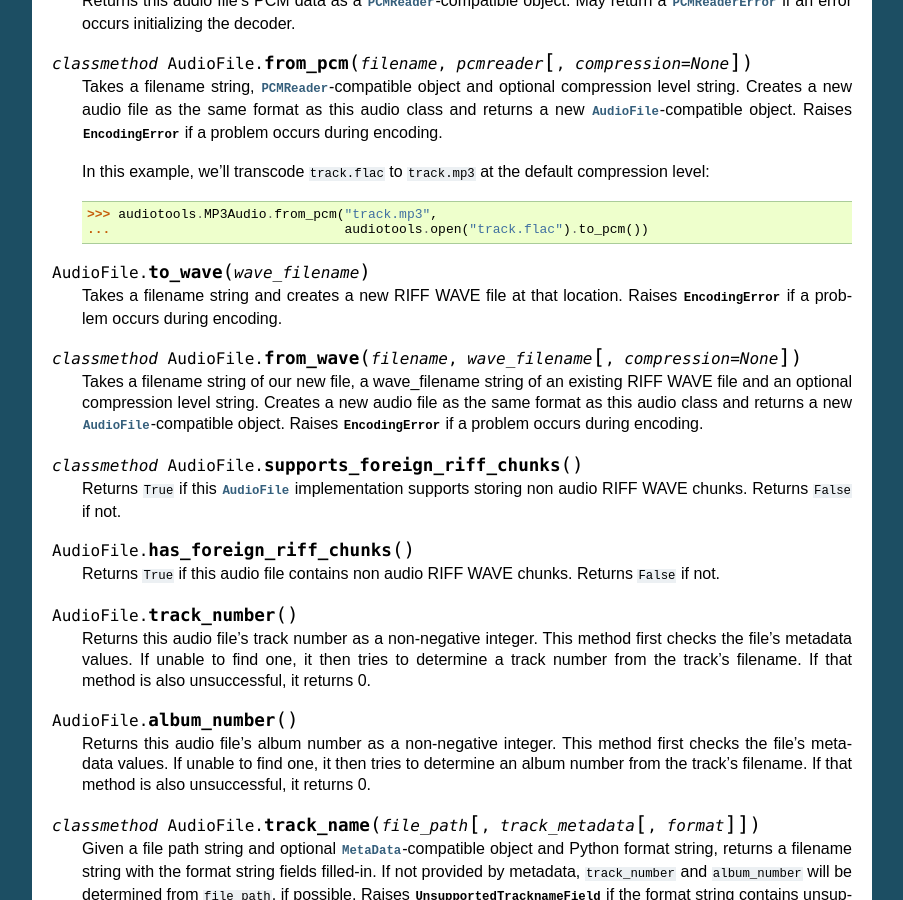
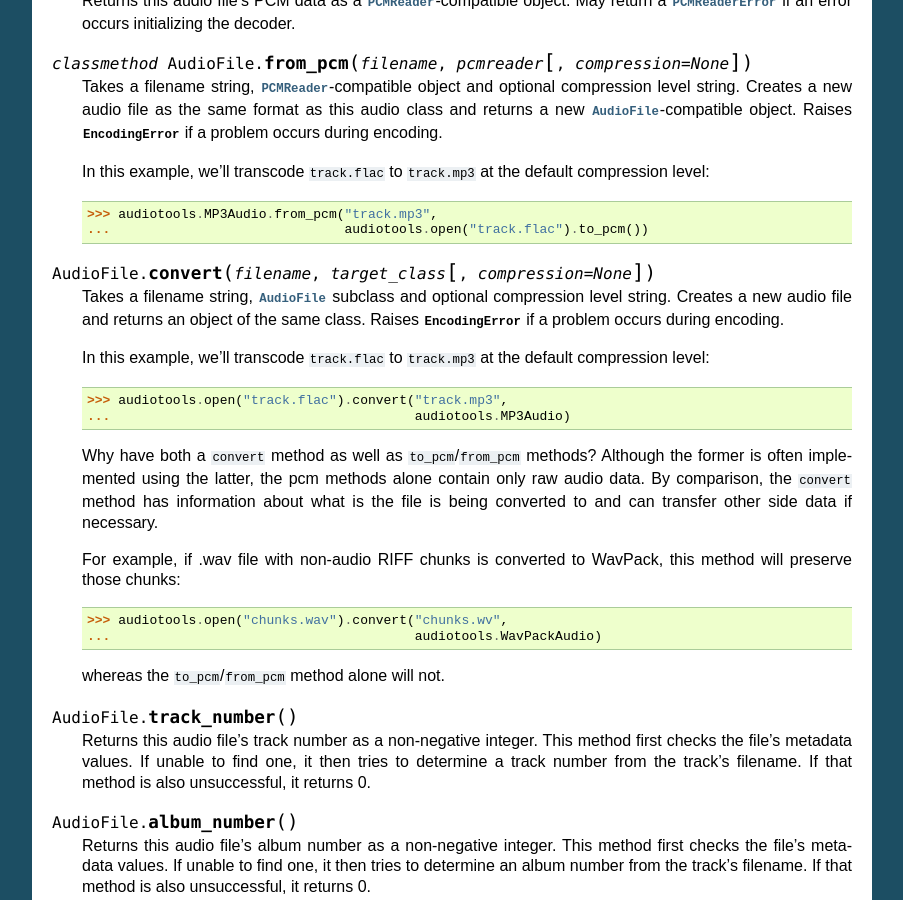
Before and after one commit to tuffy/python-audio-tools, a Sphinx documentation site: the page built from docs/programming/source/audiotools.rst, in a window 1280 px wide and 900 px high, scrolled down 3850 px. Shown: the whole window, without its empty margins (198-1101 px from the left). Built offline with Sphinx 7.4.7, drawn with Linux system fonts in a browser that asks for light colours; some of the changed text lies outside the part shown.

Commit message:
Finish up convert() method conversion by adding documentation.
This essentially means that an audio file potentially has 3 levels of data:

1) the raw PCM data handled by to_pcm()/from_pcm()
2) side data like non-audio RIFF chunks handled by convert()
3) human-centric data handled by get_metadata()/set_metadata()

It's tempting to combine levels 2 and 3 into one.
For instance, WaveAudio could return a RIFFChunks MetaData object
which would place non-audio RIFF chunks with a set_metadata() call.

The reason that approach is a Bad Idea is because WavPack and Shorten
need to have those chunks - which we won't be editing anyway - at encode-time.
Otherwise, we'll need to *rewrite the whole file* in order to add them later.
So, short of combining the encoding/metadata setting into a single step
(which would require a method like convert() anyway), this is probably
the best way of handling that data for now.

```diff
--- a/docs/programming/source/audiotools.rst
+++ b/docs/programming/source/audiotools.rst
@@ -288,29 +288,34 @@ AudioFile Objects
    >>> audiotools.MP3Audio.from_pcm("track.mp3",
    ...                              audiotools.open("track.flac").to_pcm())
 
-.. method:: AudioFile.to_wave(wave_filename)
+.. method:: AudioFile.convert(filename, target_class[, compression=None])
 
-   Takes a filename string and creates a new RIFF WAVE file
-   at that location.
+   Takes a filename string, :class:`AudioFile` subclass
+   and optional compression level string.
+   Creates a new audio file and returns an object of the same class.
    Raises :exc:`EncodingError` if a problem occurs during encoding.
 
-.. classmethod:: AudioFile.from_wave(filename, wave_filename[, compression=None])
+   In this example, we'll transcode ``track.flac`` to ``track.mp3``
+   at the default compression level:
 
-   Takes a filename string of our new file, a wave_filename string of
-   an existing RIFF WAVE file and an optional compression level string.
-   Creates a new audio file as the same format as this audio class
-   and returns a new :class:`AudioFile`-compatible object.
-   Raises :exc:`EncodingError` if a problem occurs during encoding.
+   >>> audiotools.open("track.flac").convert("track.mp3",
+   ...                                       audiotools.MP3Audio)
 
-.. classmethod:: AudioFile.supports_foreign_riff_chunks()
+   Why have both a ``convert`` method as well as ``to_pcm``/``from_pcm``
+   methods?
+   Although the former is often implemented using the latter,
+   the pcm methods alone contain only raw audio data.
+   By comparison, the ``convert`` method has information about
+   what is the file is being converted to and can transfer other side data
+   if necessary.
 
-   Returns ``True`` if this :class:`AudioFile` implementation supports storing
-   non audio RIFF WAVE chunks.  Returns ``False`` if not.
+   For example, if .wav file with non-audio RIFF chunks is
+   converted to WavPack, this method will preserve those chunks:
 
-.. method:: AudioFile.has_foreign_riff_chunks()
+   >>> audiotools.open("chunks.wav").convert("chunks.wv",
+   ...                                       audiotools.WavPackAudio)
 
-   Returns ``True`` if this audio file contains non audio RIFF WAVE chunks.
-   Returns ``False`` if not.
+   whereas the ``to_pcm``/``from_pcm`` method alone will not.
 
 .. method:: AudioFile.track_number()
 
```
Also changed, not shown: 1 other file.
